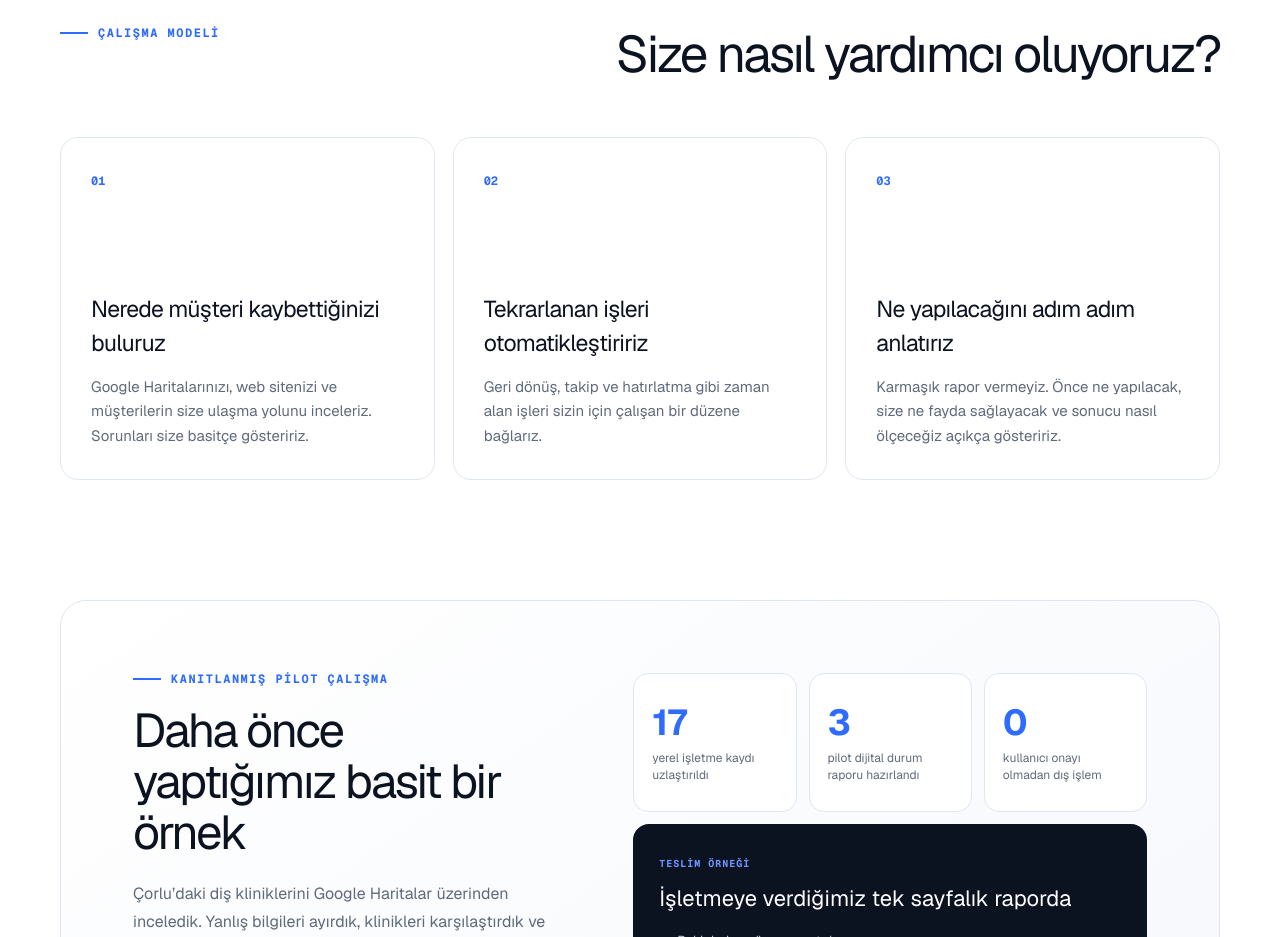
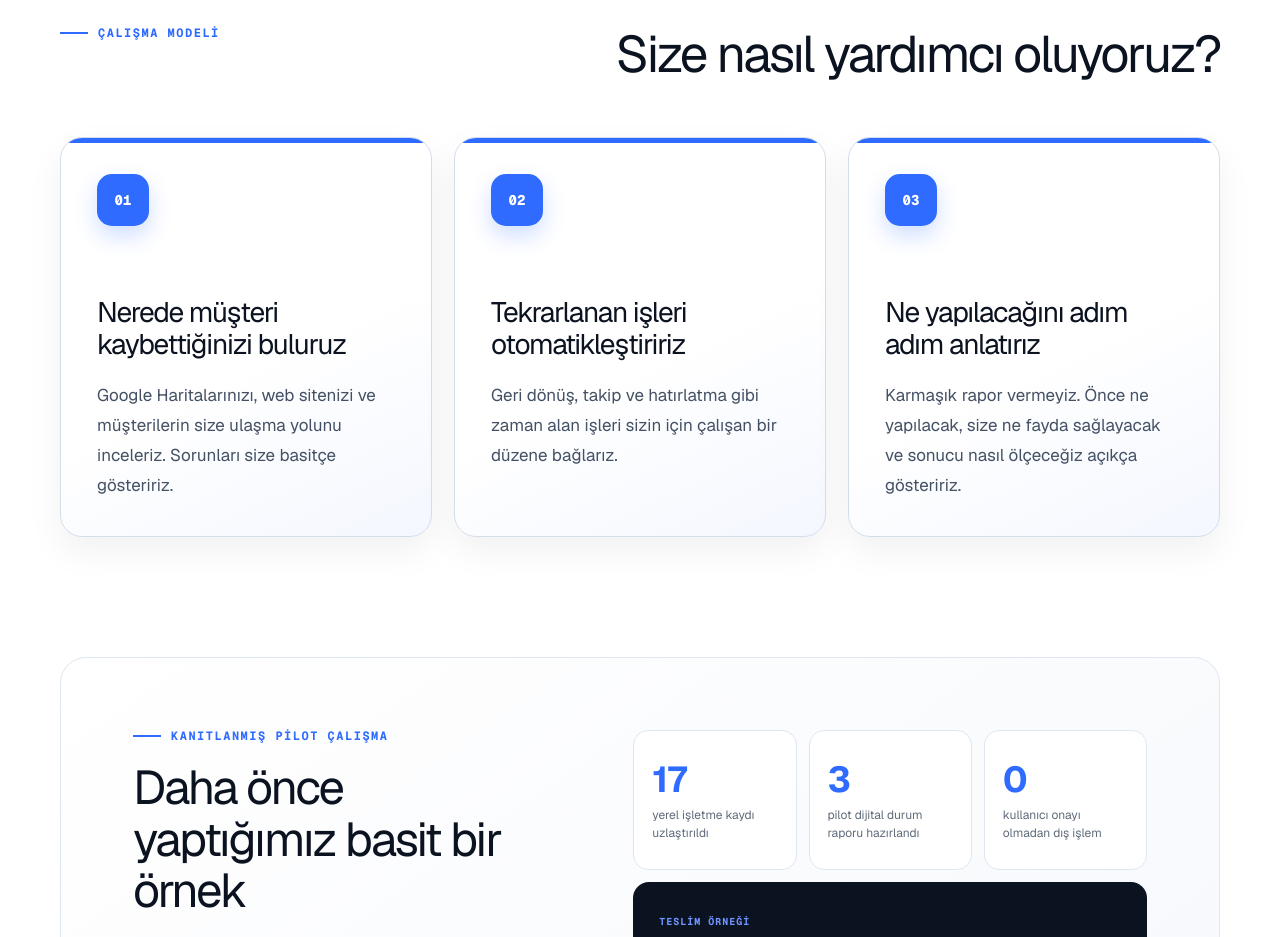
Before and after one commit to umutisbilen35-create/agentaxis-site, a Next.js app: page / in a window 1280 px wide. Shown: the part 1120-2057 px from the top of the page. Built offline with nearby package versions, Linux system fonts and the light colour scheme.

Commit message:
Hizmet kartlarini daha dikkat cekici yap

```diff
--- a/app/globals.css
+++ b/app/globals.css
@@ -96,3 +96,13 @@ footer { border-top:1px solid var(--line); min-height:130px; display:flex; align
   .footerLinks{flex-wrap:wrap}
 }
 @media(max-width:520px){.outcomeGrid{grid-template-columns:1fr}}
+
+/* Hizmetler: ilk bakışta okunabilen, sonuç odaklı kartlar */
+.serviceGrid { gap:22px; }
+.serviceGrid article { min-height:370px; padding:36px; border-radius:22px; border-color:#d3deed; position:relative; overflow:hidden; background:linear-gradient(155deg,#fff 55%,#f4f7ff); box-shadow:0 14px 36px rgba(11,18,32,.06); }
+.serviceGrid article:before { content:""; position:absolute; inset:0 0 auto; height:5px; background:var(--blue); }
+.serviceGrid article:hover { transform:translateY(-6px); border-color:#a9bfff; box-shadow:0 24px 54px rgba(11,18,32,.12); }
+.serviceNo { width:52px; height:52px; display:grid; place-items:center; color:#fff; background:var(--blue); border-radius:15px; font:750 14px var(--font-geist-mono); box-shadow:0 10px 22px rgba(47,107,255,.22); }
+.serviceGrid h3 { font-size:clamp(27px,2.2vw,33px); line-height:1.15; margin:70px 0 21px; letter-spacing:-1.25px; }
+.serviceGrid p { color:#445164; line-height:1.75; font-size:17px; }
+@media(max-width:850px){.serviceGrid article{min-height:285px;padding:30px}.serviceGrid h3{margin-top:44px;font-size:29px}.serviceGrid p{font-size:16px}}
```
